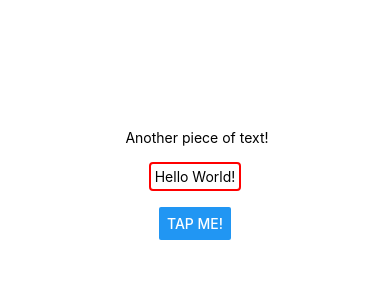
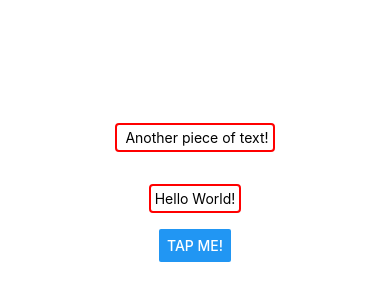
Before and after one commit to akshaykamath45/Goals-App, a React Native app: screen / in a window 390 px wide. Shown: the part 238-538 px from the top of the page. Built offline with nearby package versions, Linux system fonts and the light colour scheme.

Commit message:
uisng stylesheet object for making the style reusablity

```diff
--- a/App.js
+++ b/App.js
@@ -4,19 +4,9 @@ export default function App() {
   return (
     <View style={styles.container}>
       <View>
-        <Text> Another piece of text!</Text>
+        <Text style={styles.dummyText}> Another piece of text!</Text>
       </View>
-      <Text
-        style={{
-          margin: 16,
-          borderWidth: 2,
-          borderColor: "red",
-          borderRadius: 4,
-          padding: 4,
-        }}
-      >
-        Hello World!
-      </Text>
+      <Text style={styles.dummyText}>Hello World!</Text>
       <Button title="Tap me!" />
     </View>
   );
@@ -29,4 +19,11 @@ const styles = StyleSheet.create({
     alignItems: "center",
     justifyContent: "center",
   },
+  dummyText: {
+    margin: 16,
+    borderWidth: 2,
+    borderColor: "red",
+    borderRadius: 4,
+    padding: 4,
+  },
 });
```
